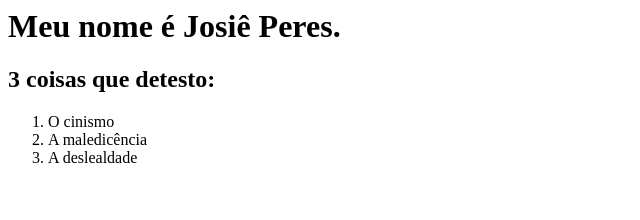
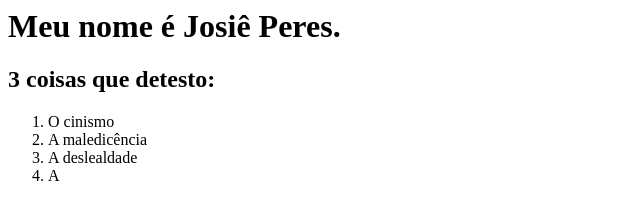
Before and after one commit to JosiePeres/devweekgit.github.io, a plain HTML site: page texto.html in a window 1280 px wide. Shown: the full height of the page, 0-640 px from the left. Drawn offline with Linux system fonts and the light colour scheme.

Commit message:
feature: add.texto.html

```diff
--- a/texto.html
+++ b/texto.html
@@ -12,5 +12,6 @@
         <li>O cinismo</li>
         <li>A maledicência</li>
         <li>A deslealdade</li>
+        <li>A </li>
     </ol>
 </html>
```
